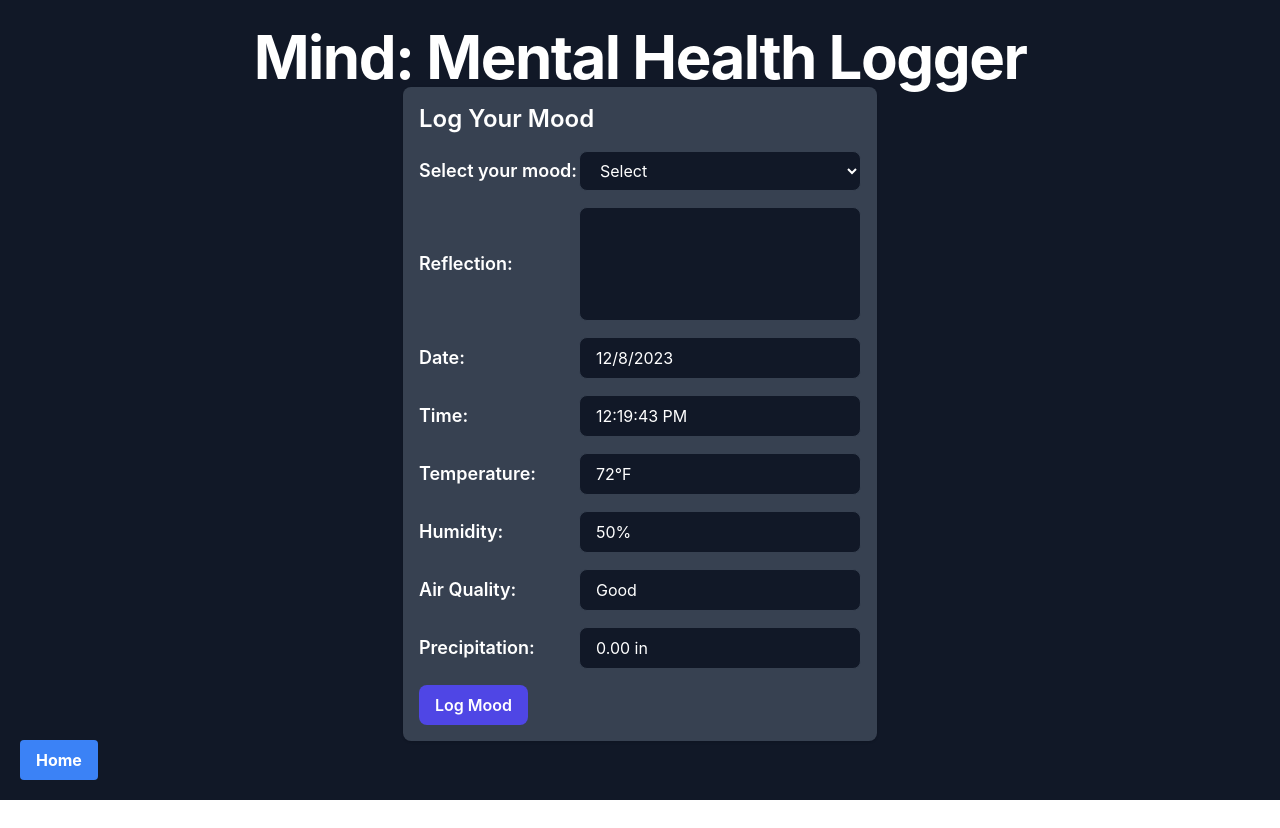
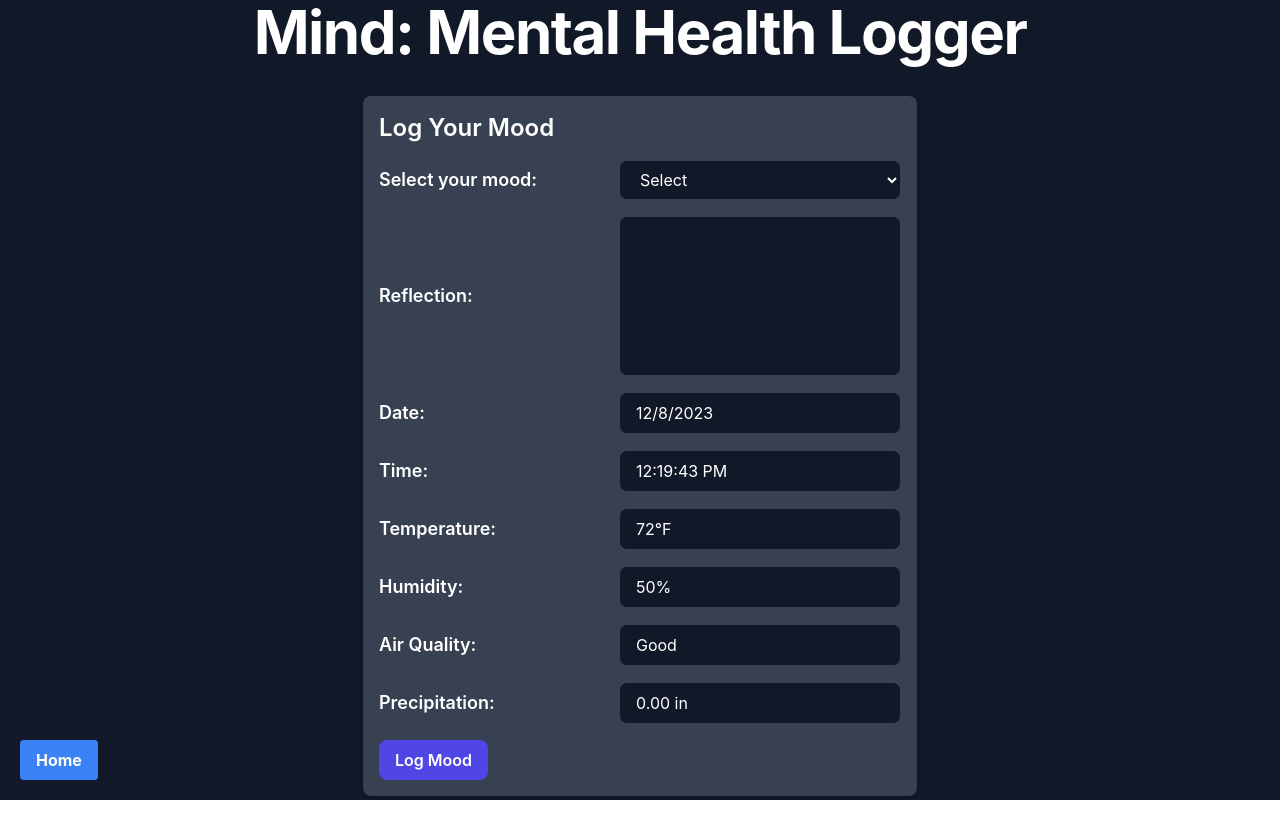
Before and after one commit to Ben-Edmondson/CI609, a React (Create React App) app: page /logpage in a window 1280 px wide. Before the commit the page ends 800 px from the top, so only its background shows below. Built offline with nearby package versions, Linux system fonts and the light colour scheme.

Commit message:
Cant make the form how I like gg itll have to do

```diff
--- a/src/components/Header.js
+++ b/src/components/Header.js
@@ -2,7 +2,9 @@ import React from 'react';
 
 function Header() {
   return (
-    <h2 className="text-4xl font-bold tracking-tight text-white sm:text-6xl">Mind: Mental Health Logger</h2>
+    <div className="flex items-center justify-center min-h-16">
+      <h2 className="text-4xl font-bold tracking-tight text-white sm:text-6xl">Mind: Mental Health Logger</h2>
+    </div>
     );
 }
 
--- a/src/components/MoodForm.js
+++ b/src/components/MoodForm.js
@@ -34,7 +34,7 @@ function MoodForm({ selectedOption, onOptionChange }) {
         <form onSubmit={handleSubmit} className="space-y-4">
           <div className="mb-4 flex flex-col">
             <div className="flex items-center">
-              <label className="text-white text-lg font-semibold w-40">Select your mood:</label>
+              <label className="text-white text-lg font-semibold w-60">Select your mood:</label>
               <select
                 value={selectedOption || ''}
                 onChange={(e) => onOptionChange(e.target.value)}
@@ -49,18 +49,17 @@ function MoodForm({ selectedOption, onOptionChange }) {
           </div>
           <div className="mb-4 flex flex-col">
             <div className="flex items-center">
-              <label className="text-white text-lg font-semibold w-40">Reflection:</label>
+              <label className="text-white text-lg font-semibold w-60">Reflection:</label>
               <textarea
                 value={reflection}
                 onChange={handleReflectionChange}
-                className="flex-grow px-4 py-2 bg-gray-900 border border-gray-700 rounded-lg text-white focus:outline-none focus:ring focus:border-indigo-300 resize-none"
-                rows="4"
+                className="flex-grow px-4 py-2 bg-gray-900 border border-gray-700 rounded-lg text-white focus:outline-none focus:ring focus:border-indigo-300 resize-none h-40" // Adjust the height here
               ></textarea>
             </div>
           </div>
           <div className="mb-4 flex flex-col">
             <div className="flex items-center">
-              <label className="text-white text-lg font-semibold w-40">Date:</label>
+              <label className="text-white text-lg font-semibold w-60">Date:</label>
               <input
                 type="text"
                 value={currentDate.toLocaleDateString()}
@@ -71,7 +70,7 @@ function MoodForm({ selectedOption, onOptionChange }) {
           </div>
           <div className="mb-4 flex flex-col">
             <div className="flex items-center">
-              <label className="text-white text-lg font-semibold w-40">Time:</label>
+              <label className="text-white text-lg font-semibold w-60">Time:</label>
               <input
                 type="text"
                 value={currentTime}
@@ -82,7 +81,7 @@ function MoodForm({ selectedOption, onOptionChange }) {
           </div>
           <div className="mb-4 flex flex-col">
             <div className="flex items-center">
-              <label className="text-white text-lg font-semibold w-40">Temperature:</label>
+              <label className="text-white text-lg font-semibold w-60">Temperature:</label>
               <input
                 type="text"
                 value={temperature}
@@ -93,7 +92,7 @@ function MoodForm({ selectedOption, onOptionChange }) {
           </div>
           <div className="mb-4 flex flex-col">
             <div className="flex items-center">
-              <label className="text-white text-lg font-semibold w-40">Humidity:</label>
+              <label className="text-white text-lg font-semibold w-60">Humidity:</label>
               <input
                 type="text"
                 value={humidity}
@@ -104,7 +103,7 @@ function MoodForm({ selectedOption, onOptionChange }) {
           </div>
           <div className="mb-4 flex flex-col">
             <div className="flex items-center">
-              <label className="text-white text-lg font-semibold w-40">Air Quality:</label>
+              <label className="text-white text-lg font-semibold w-60">Air Quality:</label>
               <input
                 type="text"
                 value={airQuality}
@@ -115,7 +114,7 @@ function MoodForm({ selectedOption, onOptionChange }) {
           </div>
           <div className="mb-4 flex flex-col">
             <div className="flex items-center">
-              <label className="text-white text-lg font-semibold w-40">Precipitation:</label>
+              <label className="text-white text-lg font-semibold w-60">Precipitation:</label>
               <input
                 type="text"
                 value={precipitation}
--- a/src/pages/logpage.js
+++ b/src/pages/logpage.js
@@ -1,4 +1,3 @@
-// LogPage.js
 import React, { useState } from 'react';
 import TakeMeHome from '../components/TakeMeHome';
 import PageWrapper from '../components/PageWrapper';
@@ -19,14 +18,15 @@ function LogPage() {
   };
 
   return (
-    <div className="flex flex-col items-center justify-center min-h-screen bg-gray-900">
-        <Header />
-        <div className="mb-8">
-        <Logging/>
+    <div className="min-h-screen bg-gray-900">
+      <Header />
+      <div className="flex flex-col items-center justify-center">
+        <div className="mt-8 mb-8"> {/* Add margin-top to create a gap */}
+          <Logging />
         </div>
         <TakeMeHome />
       </div>
-
+    </div>
   );
 }
 
```
